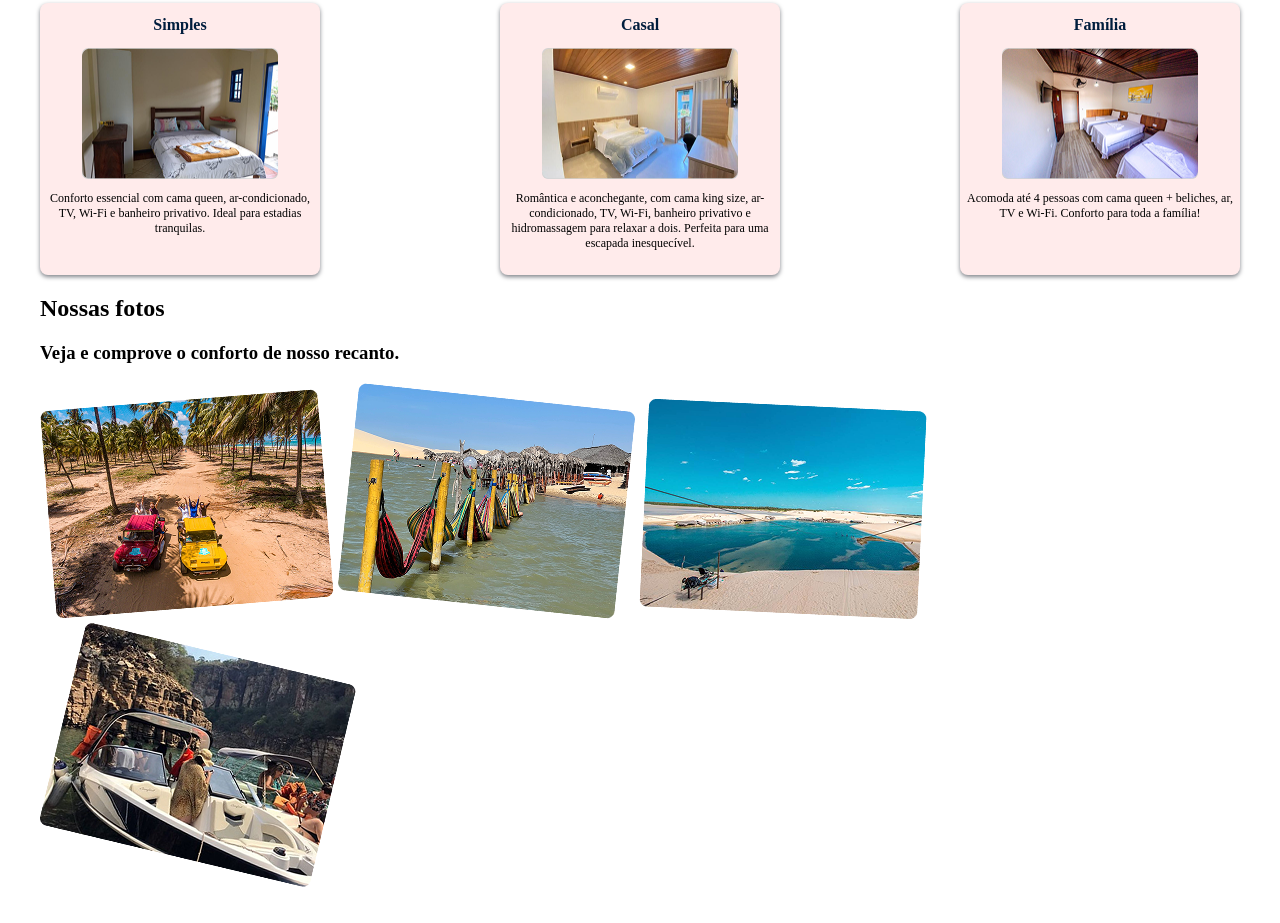
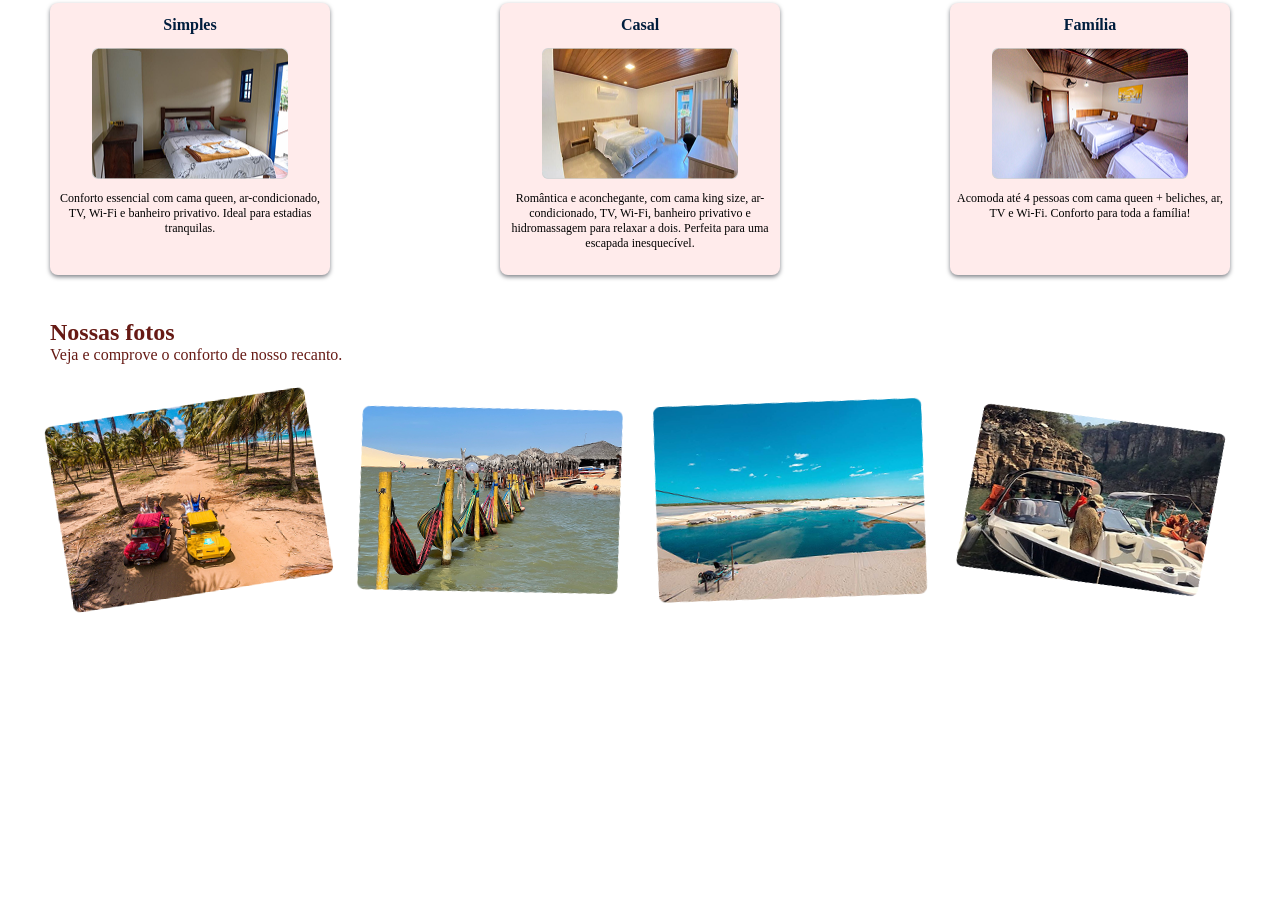
Before and after one commit to Kaua-cel/lp-pousada-portfolio, a plain HTML site: page index.html in a window 1280 px wide. Shown: the part 588-1511 px from the top of the page. After the commit the page ends 1224 px from the top, so only its background shows below. Drawn offline with Linux system fonts and the light colour scheme; a web font is replaced by a local one.

Commit message:
styling section photos

```diff
--- a/index.html
+++ b/index.html
@@ -76,13 +76,13 @@
             </article>
         </section>
 
-        <section class="photos">
+        <section class="section-photos">
             <article class="title-photos">
                 <h2>Nossas fotos</h2>
                 <h3>Veja e comprove o conforto de nosso recanto.</h3>
             </article>
 
-            <article>
+            <article class="photos">
                 <img src="/media/img-fotos-01.png" alt="foto do passeio de buggy">
                 <img src="/media/img-fotos-02.png" alt="foto da atração de redes na água">
                 <img src="/media/img-fotos-03.png" alt="foto do passeio de tirolesa na areia">
--- a/style.css
+++ b/style.css
@@ -198,13 +198,55 @@ header{
 .section-suits{
     margin-top: 24px;
     display: flex;
-    width: 1200px;
     flex-direction: column;
     align-items: center;
     gap: 24px;
 }
 
 /* section photos */
-.photos .title-photos{
-
+.section-photos .title-photos h2{
+    align-self: stretch;
+    color: var(--title-logo, #661A14);
+    font-family: Amiko;
+    font-size: 24px;
+    font-style: normal;
+    font-weight: 700;
+    line-height: normal;
+    margin-bottom: 0;
 }
+.section-photos .title-photos h3{
+    margin-top: 0;
+    align-self: stretch;
+    color: var(--title-logo, #661A14);
+    font-family: Amiko;
+    font-size: 16px;
+    font-style: normal;
+    font-weight: 400;
+    line-height: normal;
+}
+.section-photos .title-photos{
+    display: flex;
+    flex-direction: column;
+    justify-content: center;
+    align-items: flex-start;
+}
+.section-photos .photos img{
+    width: 278px;
+    height: auto;
+    transform: rotate(-4.605deg);
+    aspect-ratio: 139/104;
+    border-radius: 8px;
+}
+.section-photos .photos{
+    display: flex;
+    justify-content: space-between;
+    align-items: center;
+    align-self: stretch;
+}
+.section-photos{
+    margin-top: 24px;
+    display: flex;
+    flex-direction: column;
+    align-items: flex-start;
+    gap: 16px;
+}
```
